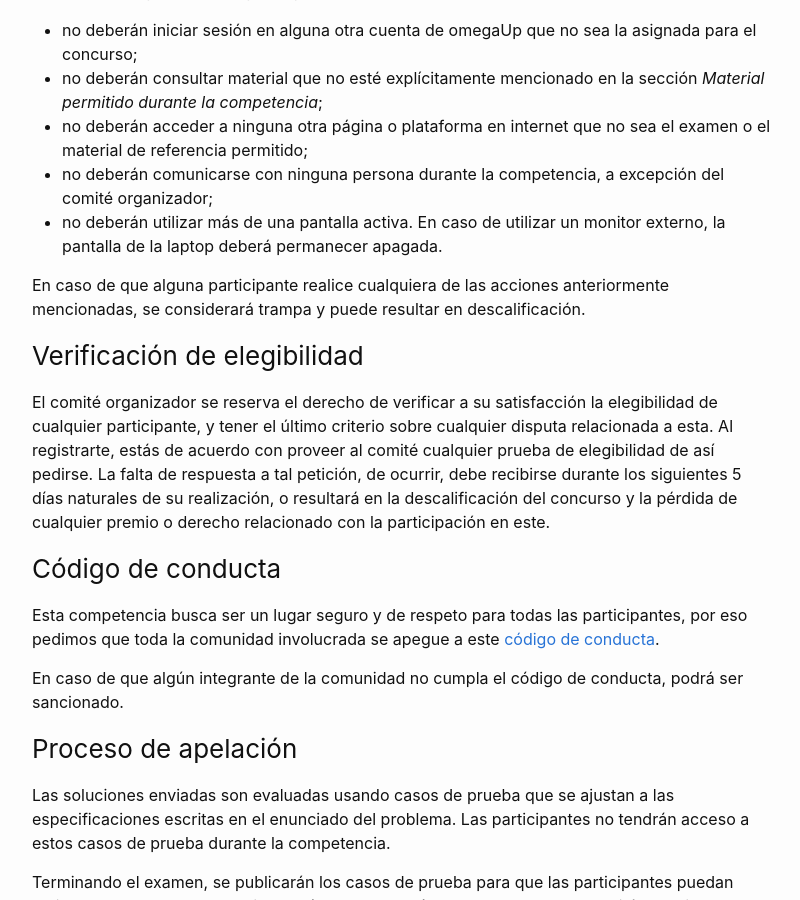
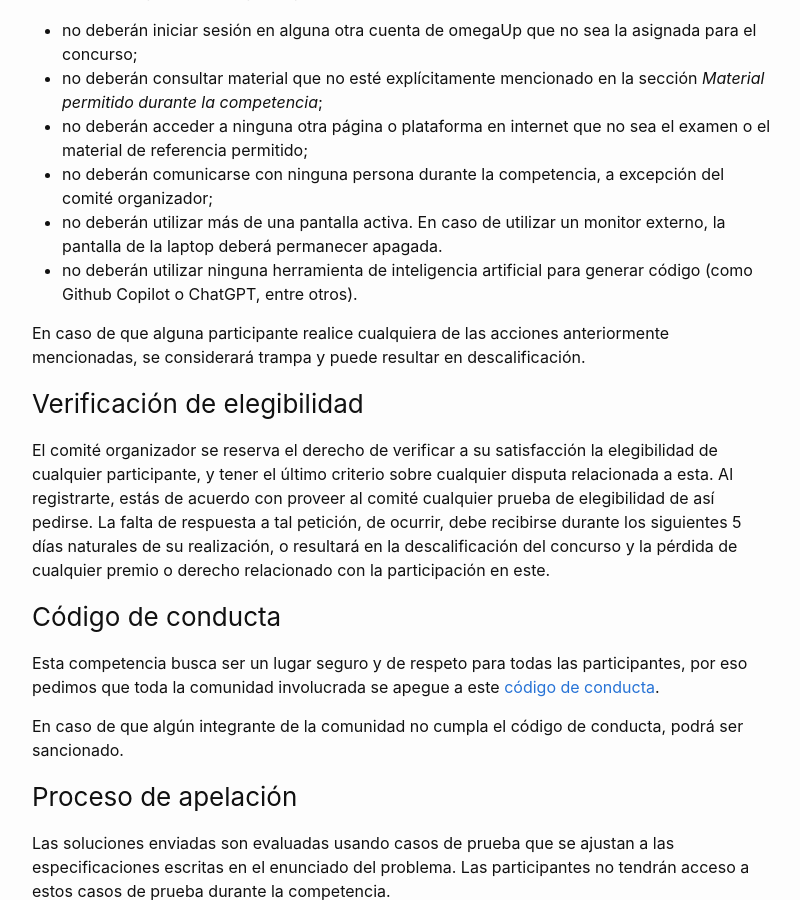
Before and after one commit to omegaup/OFMI-website, a Jekyll site: the page built from reglamento.md, in a window 1280 px wide and 900 px high, scrolled down 3656 px. Shown: the whole window, without its empty margins (238-1038 px from the left). Built offline with Jekyll 4.4.1, drawn with Linux system fonts in a browser that asks for light colours.

Commit message:
Agregar AI codegen como trampa

```diff
--- a/reglamento.md
+++ b/reglamento.md
@@ -111,6 +111,7 @@ Durante la competencia, las participantes:
 * no deberán acceder a ninguna otra página o plataforma en internet que no sea el examen o el material de referencia permitido;
 * no deberán comunicarse con ninguna persona durante la competencia, a excepción del comité organizador;
 * no deberán utilizar más de una pantalla activa. En caso de utilizar un monitor externo, la pantalla de la laptop deberá permanecer apagada.
+* no deberán utilizar ninguna herramienta de inteligencia artificial para generar código (como Github Copilot o ChatGPT, entre otros).
 
 En caso de que alguna participante realice cualquiera de las acciones anteriormente mencionadas, se considerará trampa y puede resultar en descalificación.
 
```
